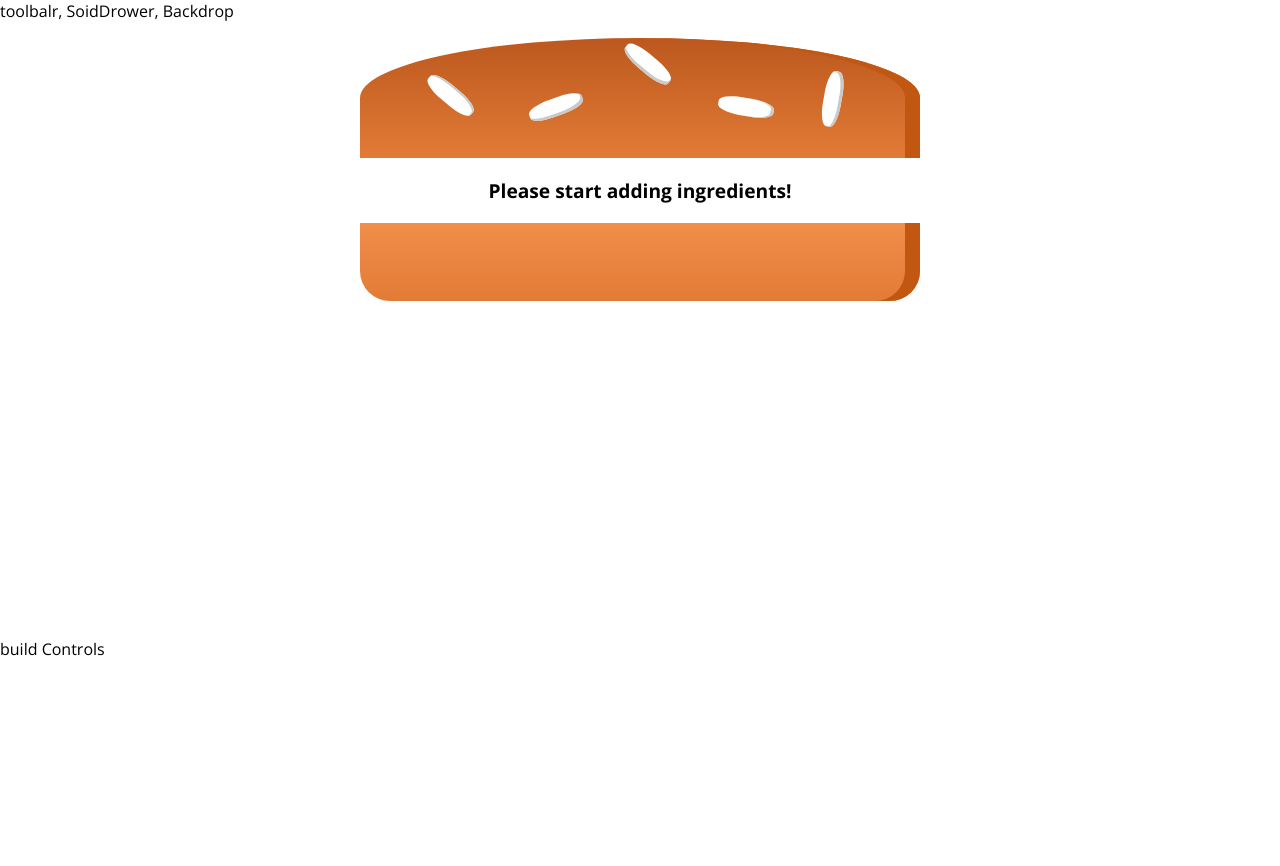
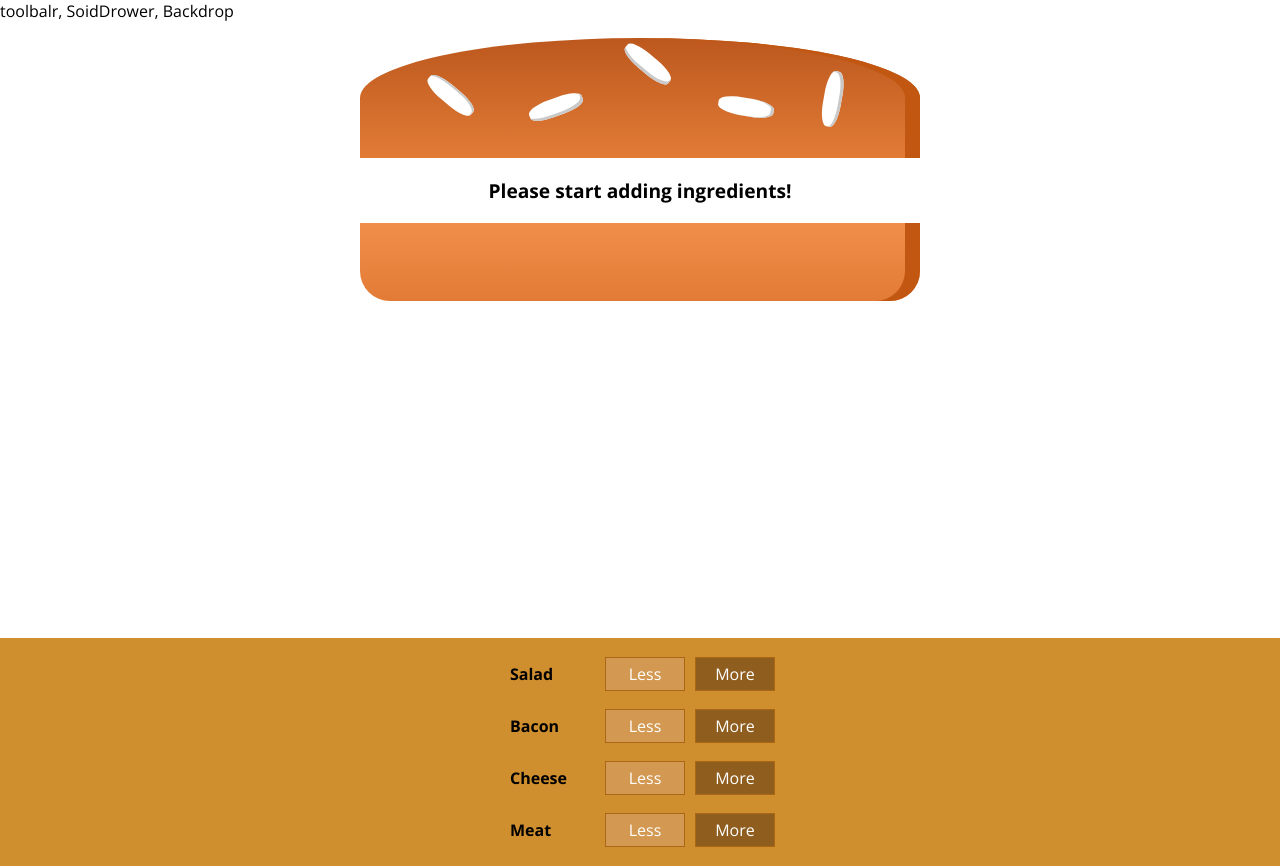
Before and after one commit to webTech75/react-complete-guide, a React (Create React App) app: page / in a window 1280 px wide. Before the commit the page ends 800 px from the top, so only its background shows below. Built offline with nearby package versions, Linux system fonts and the light colour scheme.

Commit message:
implement More control

```diff
--- /dev/null
+++ b/src/components/burger/buildControls/BuildControls.js
@@ -0,0 +1,23 @@
+import React from 'react';
+import './buildControls.css';
+import BuildControl from './buildControl/buildControl';
+
+const controls = [
+   { label: 'Salad', type: 'salad' },
+   { label: 'Bacon', type: 'bacon' },
+   { label: 'Cheese', type: 'cheese' },
+   { label: 'Meat', type: 'meat' },
+]
+
+const buildControls = props => (
+   <div className="BuildControls">
+      {controls.map(ctrl => (
+         <BuildControl
+            key={ctrl.label}
+            label={ctrl.label}
+            added={() => props.ingredientAdded(ctrl.type)} />
+      ))}
+   </div>
+);
+
+export default buildControls;
--- /dev/null
+++ b/src/components/burger/buildControls/buildControl/buildControl.css
@@ -0,0 +1,56 @@
+.BuildControl {
+   display: flex;
+   justify-content: space-between;
+   align-items: center;
+   margin: 5px 0;
+}
+
+.BuildControl button {
+   display: block;
+   font: inherit;
+   padding: 5px;
+   margin: 0 5px;
+   width: 80px;
+   border: 1px solid #AA6817;
+   cursor: pointer;
+   outline: none;
+}
+
+.BuildControl button:disabled {
+   background-color: #AC9980;
+   border: 1px solid #7E7365;
+   color: #ccc;
+   cursor: default;
+}
+
+.BuildControl button:hover:disabled {
+   background-color: #AC9980;
+   color: #ccc;
+   cursor: not-allowed;
+}
+
+.Label {
+   padding: 10px;
+   font-weight: bold;
+   width: 80px;
+}
+
+.BuildControl .Less {
+   background-color: #D39952;
+   color: white;
+}
+
+.BuildControl .More {
+   background-color: #8F5E1E;
+   color: white;
+}
+
+.BuildControl .Less:hover, .BuildControl .Less:active {
+   background-color: #DAA972;
+   color: white;
+}
+
+.BuildControl .More:hover,.BuildControl .More:active {
+   background-color: #99703F;
+   color: white;
+}
--- /dev/null
+++ b/src/components/burger/buildControls/buildControl/buildControl.js
@@ -0,0 +1,12 @@
+import React from 'react';
+import './buildControl.css';
+
+const buildControl = props => (
+   <div className='BuildControl'>
+      <div className='Label'>{props.label}</div>
+      <button className='Less'>Less</button>
+      <button className='More' onClick={props.added}>More</button>
+   </div>
+);
+
+export default buildControl;
--- /dev/null
+++ b/src/components/burger/buildControls/buildControls.css
@@ -0,0 +1,10 @@
+.BuildControls {
+   width: 100%;
+   background-color: #cf8f2e;
+   display: flex;
+   flex-flow: column;
+   align-items: center;
+   box-shadow: 0 2px 1px #ccc;
+   margin: auto;
+   padding: 10px 0;
+}
--- a/src/containers/burgerBuilder/BurgerBuilder.js
+++ b/src/containers/burgerBuilder/BurgerBuilder.js
@@ -1,6 +1,14 @@
 import React, { Component } from 'react';
 import Hoc from '../../hoc/Hoc';
 import Burger from '../../components/burger/Burger';
+import BuildControls from '../../components/burger/buildControls/BuildControls';
+
+const INGREDIENT_PRICES = {
+   salad: 0.5,
+   cheese: 0.4,
+   meat: 1.3,
+   bacon: 0.7
+}
 export default class BurgerBuilder extends Component {
    state = {
       ingredients: {
@@ -8,13 +16,30 @@
          bacon: 0,
          cheese: 0,
          meat: 0
-      }
+      },
+      totalPrice: 4
+   }
+
+   addIngredientHandler = type => {
+      const oldCount = this.state.ingredients[type];
+      const updatedCount = oldCount + 1;
+      const updatedIngredients = {...this.state.ingredients};
+      updatedIngredients[type] = updatedCount;
+      const priceAddition = INGREDIENT_PRICES[type];
+      const oldPrice = this.state.totalPrice;
+      const newPrice = oldPrice + priceAddition;
+      this.setState({totalPrice: newPrice, ingredients: updatedIngredients})
+   }
+
+   removeIngredientHandler = type => {
+
    }
    render() {
       return(
          <Hoc>
             <Burger ingredients={this.state.ingredients} />
-            <div>build Controls</div>
+            <BuildControls
+               ingredientAdded={this.addIngredientHandler} />
          </Hoc>
       )
    }
```
